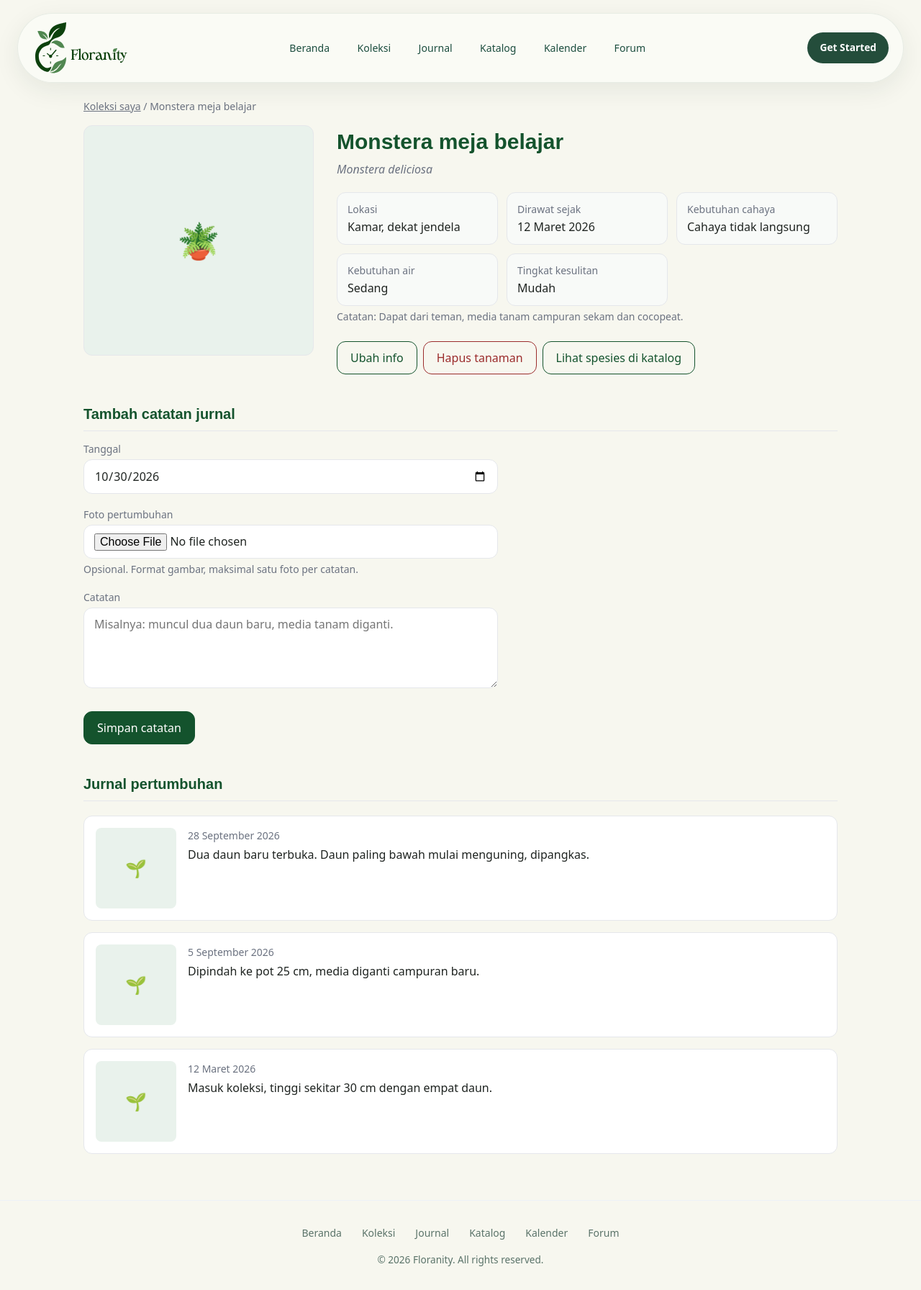
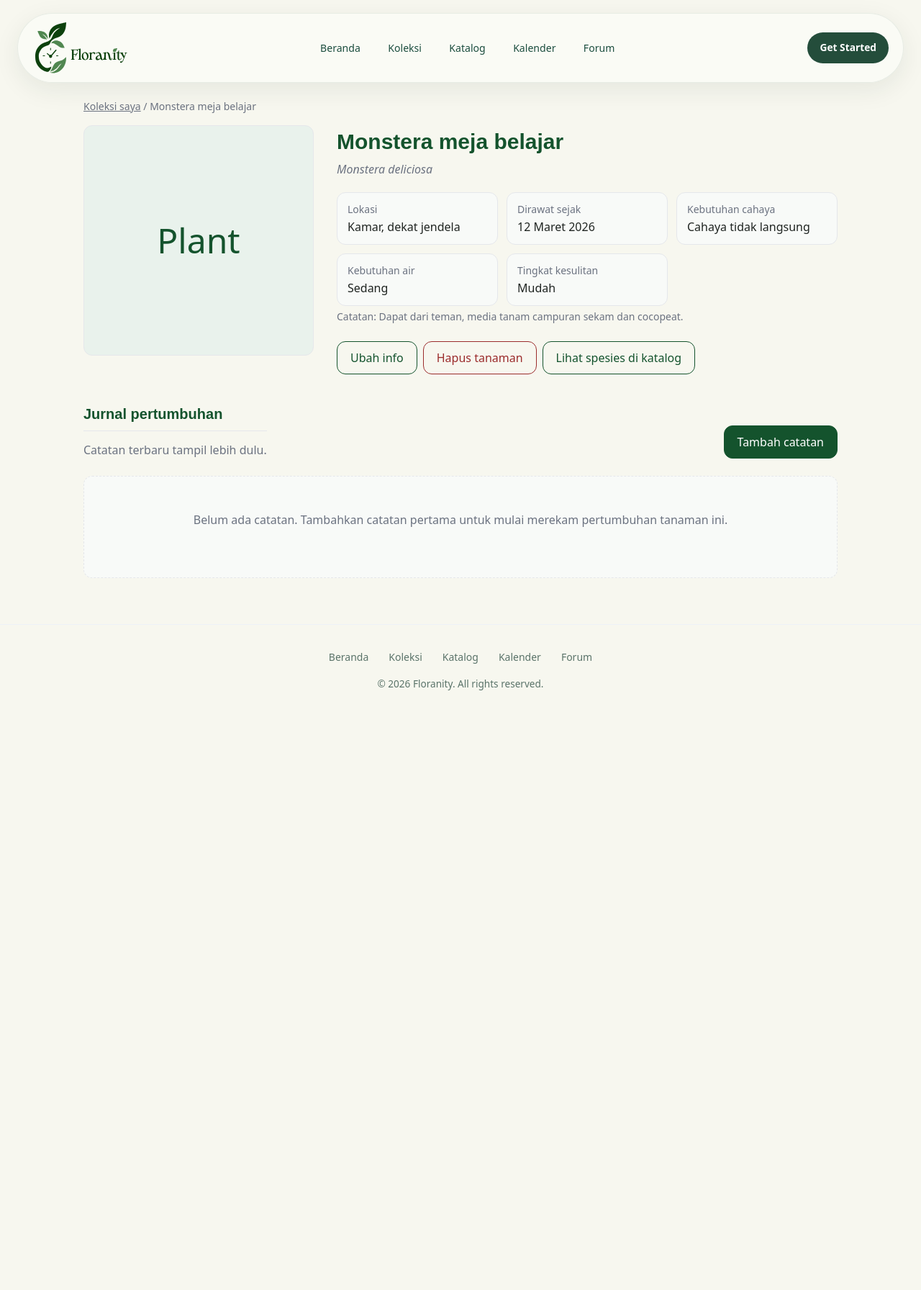
Before and after one commit to pbp-kelompok-b3/Floranity, a Django app: page /koleksi/1/ in a window 1280 px wide. Shown: the whole page at 72% size. After the commit the page ends 959 px from the top, so only its background shows below. Run offline with Django 5.2, Linux system fonts and the light colour scheme.

Commit message:
refactor: replace journal log inside collection with the journal app form

```diff
--- a/config/urls.py
+++ b/config/urls.py
@@ -22,5 +22,4 @@ urlpatterns = [
     path('admin/', admin.site.urls),
     path('', views.show_landing_page, name='home'),
     path('', include('koleksi.urls')),
-    path('', include('journal.urls')),
 ]
--- a/journal/templates/journal/journal_log_form.html
+++ b/journal/templates/journal/journal_log_form.html
@@ -27,6 +27,7 @@
 
       <form method="post" enctype="multipart/form-data" class="journal-form">
         {% csrf_token %}
+        {% if plant_id %}<input type="hidden" name="plant_id" value="{{ plant_id }}">{% endif %}
         {% if form.non_field_errors %}<div class="journal-errors">{{ form.non_field_errors }}</div>{% endif %}
 
         {% for title, fields in form.sections %}
--- a/journal/urls.py
+++ /dev/null
@@ -1,10 +0,0 @@
-from django.urls import path
-
-from . import views
-
-app_name = "journal"
-
-urlpatterns = [
-    path("journal/", views.journal_log_create, name="index"),
-    path("journal/new/", views.journal_log_create, name="create"),
-]
--- a/koleksi/templates/koleksi/koleksi_detail.html
+++ b/koleksi/templates/koleksi/koleksi_detail.html
@@ -1,14 +1,13 @@
 {% extends 'base.html' %}
 {% load static %}
 
-{% block title %}{{ tanaman.nama_panggilan }} — Koleksi Floranity{% endblock title %}
+{% block title %}{{ tanaman.nama_panggilan }} - Koleksi Floranity{% endblock title %}
 
 {% block extra_css %}
 <link rel="stylesheet" href="{% static 'koleksi/css/koleksi.css' %}">
 {% endblock extra_css %}
 
 {% block content %}
-
 <div class="fl-page">
   <p class="fl-breadcrumb">
     <a href="{% url 'koleksi:daftar' %}">Koleksi saya</a> / {{ tanaman.nama_panggilan }}
@@ -19,7 +18,7 @@
       {% if tanaman.foto %}
         <img src="{{ tanaman.foto }}" alt="Foto {{ tanaman.nama_panggilan }}">
       {% else %}
-        🪴
+        <span aria-hidden="true">Plant</span>
       {% endif %}
     </div>
 
@@ -28,94 +27,58 @@
       <p class="fl-detail__ilmiah">{{ tanaman.nama_ilmiah }}</p>
 
       <dl class="fl-fakta">
-        <div>
-          <dt>Lokasi</dt>
-          <dd>{{ tanaman.lokasi|default:"Belum diisi" }}</dd>
-        </div>
-        <div>
-          <dt>Dirawat sejak</dt>
-          <dd>{{ tanaman.tanggal_mulai }}</dd>
-        </div>
-        <div>
-          <dt>Kebutuhan cahaya</dt>
-          <dd>{{ tanaman.cahaya|default:"Tidak ada data" }}</dd>
-        </div>
-        <div>
-          <dt>Kebutuhan air</dt>
-          <dd>{{ tanaman.penyiraman|default:"Tidak ada data" }}</dd>
-        </div>
-        <div>
-          <dt>Tingkat kesulitan</dt>
-          <dd>{{ tanaman.tingkat_kesulitan|default:"Tidak ada data" }}</dd>
-        </div>
+        <div><dt>Lokasi</dt><dd>{{ tanaman.lokasi|default:"Belum diisi" }}</dd></div>
+        <div><dt>Dirawat sejak</dt><dd>{{ tanaman.tanggal_mulai }}</dd></div>
+        <div><dt>Kebutuhan cahaya</dt><dd>{{ tanaman.cahaya|default:"Tidak ada data" }}</dd></div>
+        <div><dt>Kebutuhan air</dt><dd>{{ tanaman.penyiraman|default:"Tidak ada data" }}</dd></div>
+        <div><dt>Tingkat kesulitan</dt><dd>{{ tanaman.tingkat_kesulitan|default:"Tidak ada data" }}</dd></div>
       </dl>
 
-      {% if tanaman.catatan %}
-        <p class="fl-form__bantuan">Catatan: {{ tanaman.catatan }}</p>
-      {% endif %}
+      {% if tanaman.catatan %}<p class="fl-form__bantuan">Catatan: {{ tanaman.catatan }}</p>{% endif %}
 
       <div class="fl-detail__aksi">
         <a class="fl-btn fl-btn--sekunder" href="{% url 'koleksi:ubah' tanaman.id %}">Ubah info</a>
         <a class="fl-btn fl-btn--bahaya" href="{% url 'koleksi:hapus' tanaman.id %}">Hapus tanaman</a>
         {% if tanaman.spesies_id %}
-          <a class="fl-btn fl-btn--sekunder" href="{% url 'koleksi:katalog_detail' tanaman.spesies_id %}">
-            Lihat spesies di katalog
-          </a>
+          <a class="fl-btn fl-btn--sekunder" href="{% url 'koleksi:katalog_detail' tanaman.spesies_id %}">Lihat spesies di katalog</a>
         {% endif %}
       </div>
     </div>
   </div>
 
   <section class="fl-seksi">
-    <h2>Tambah catatan jurnal</h2>
-    <form class="fl-form" method="post" action="{% url 'koleksi:jurnal_tambah' tanaman.id %}"
-          enctype="multipart/form-data">
-      {% csrf_token %}
+    <div class="fl-header">
       <div>
-        <label for="tanggal">Tanggal</label>
-        <input type="date" id="tanggal" name="tanggal" value="{{ hari_ini }}" required>
+        <h2>Jurnal pertumbuhan</h2>
+        <p>Catatan terbaru tampil lebih dulu.</p>
       </div>
-      <div>
-        <label for="foto">Foto pertumbuhan</label>
-        <input type="file" id="foto" name="foto" accept="image/*">
-        <p class="fl-form__bantuan">Opsional. Format gambar, maksimal satu foto per catatan.</p>
-      </div>
-      <div>
-        <label for="catatan">Catatan</label>
-        <textarea id="catatan" name="catatan"
-                  placeholder="Misalnya: muncul dua daun baru, media tanam diganti."></textarea>
-      </div>
-      <div class="fl-form__aksi">
-        <button class="fl-btn" type="submit">Simpan catatan</button>
-      </div>
-    </form>
-  </section>
+      <a class="fl-btn" href="{{ journal_create_url }}">Tambah catatan</a>
+    </div>
 
-  <section class="fl-seksi">
-    <h2>Jurnal pertumbuhan</h2>
     {% if jurnal_list %}
       <ul class="fl-jurnal">
         {% for catatan in jurnal_list %}
           <li class="fl-jurnal__item">
             <span class="fl-jurnal__foto">
-              {% if catatan.foto %}
-                <img src="{{ catatan.foto }}" alt="Foto jurnal {{ catatan.tanggal }}" loading="lazy">
+              {% if catatan.photo %}
+                <img src="{{ catatan.photo.url }}" alt="Foto jurnal {{ catatan.plant_name }}" loading="lazy">
               {% else %}
-                🌱
+                <span aria-hidden="true">Plant</span>
               {% endif %}
             </span>
             <div>
-              <p class="fl-jurnal__tanggal">{{ catatan.tanggal }}</p>
-              <p class="fl-jurnal__catatan">{{ catatan.catatan }}</p>
+              <p class="fl-jurnal__tanggal">{{ catatan.occurred_at|date:"d M Y, H:i" }} · {{ catatan.get_activity_display }}</p>
+              {% if catatan.notes %}<p class="fl-jurnal__catatan">{{ catatan.notes }}</p>{% endif %}
+              {% if catatan.health_status != "unknown" %}<p>Status: {{ catatan.get_health_status_display }}</p>{% endif %}
             </div>
           </li>
         {% endfor %}
       </ul>
     {% else %}
       <div class="fl-kosong">
-        <p>Belum ada catatan. Catatan pertama bisa ditambahkan lewat formulir di atas.</p>
+        <p>Belum ada catatan. Tambahkan catatan pertama untuk mulai merekam pertumbuhan tanaman ini.</p>
       </div>
     {% endif %}
   </section>
 </div>
-{% endblock %}
+{% endblock content %}
--- a/koleksi/templates/koleksi/koleksi_hapus.html
+++ b/koleksi/templates/koleksi/koleksi_hapus.html
@@ -18,14 +18,13 @@
   <div class="fl-header">
     <div>
       <h1>Hapus tanaman</h1>
-      <p>Tindakan ini juga menghapus seluruh catatan jurnalnya dan tidak bisa dibatalkan.</p>
+      <p>Tindakan ini tidak bisa dibatalkan.</p>
     </div>
   </div>
 
   <div class="fl-kosong">
     <p>
-      Hapus <strong>{{ tanaman.nama_panggilan }}</strong> ({{ tanaman.nama_ilmiah }})
-      beserta {{ tanaman.jumlah_jurnal }} catatan jurnalnya?
+      Hapus <strong>{{ tanaman.nama_panggilan }}</strong> ({{ tanaman.nama_ilmiah }})?
     </p>
     <form method="post">
       {% csrf_token %}
--- a/koleksi/urls.py
+++ b/koleksi/urls.py
@@ -11,9 +11,10 @@ urlpatterns = [
 
     # Koleksi pribadi
     path("koleksi/", views.daftar, name="daftar"),
+    path("koleksi/jurnal/", views.jurnal, name="jurnal"),
+    path("koleksi/jurnal/tambah/", views.jurnal_tambah, name="jurnal_tambah"),
     path("koleksi/tambah/", views.tambah, name="tambah"),
     path("koleksi/<int:tanaman_id>/", views.detail, name="detail"),
     path("koleksi/<int:tanaman_id>/ubah/", views.ubah, name="ubah"),
     path("koleksi/<int:tanaman_id>/hapus/", views.hapus, name="hapus"),
-    path("koleksi/<int:tanaman_id>/jurnal/tambah/", views.jurnal_tambah, name="jurnal_tambah"),
 ]
--- a/koleksi/views.py
+++ b/koleksi/views.py
@@ -5,13 +5,15 @@ dulu. Setiap tempat yang nanti diganti model atau panggilan Perenual sudah
 ditandai dengan komentar TODO.
 """
 
-from datetime import date
 from urllib.parse import urlencode
 
 from django.conf import settings
 from django.http import Http404
 from django.shortcuts import redirect, render
 from django.urls import reverse
+
+from journal.forms import JournalLogForm
+from journal.models import JournalLog
 
 from . import sample_data, services
 
@@ -35,14 +37,16 @@ def katalog(request):
     spesies_list = []
     ada_berikut = False
 
-    if getattr(settings, "PERENUAL_API_KEY", ""):
+    if settings.PRODUCTION and getattr(settings, "PERENUAL_API_KEY", ""):
         try:
             spesies_list = services.cari_spesies(q=q, halaman=halaman, air=air, cahaya=cahaya)
             ada_berikut = len(spesies_list) >= JUMLAH_PER_HALAMAN
         except Exception:
             spesies_list = []
 
-    if not spesies_list and not (getattr(settings, "PERENUAL_API_KEY", "") and q):
+    if not spesies_list and not (
+        settings.PRODUCTION and getattr(settings, "PERENUAL_API_KEY", "") and q
+    ):
         hasil = sample_data.cari_spesies(q, air=air, cahaya=cahaya)
         awal = (halaman - 1) * JUMLAH_PER_HALAMAN
         akhir = awal + JUMLAH_PER_HALAMAN
@@ -72,7 +76,7 @@ def katalog_detail(request, spesies_id):
     spesies = None
     detail_terkunci = False
 
-    if getattr(settings, "PERENUAL_API_KEY", ""):
+    if settings.PRODUCTION and getattr(settings, "PERENUAL_API_KEY", ""):
         try:
             spesies = services.ambil_spesies(spesies_id)
             if spesies is None and spesies_id > services.BATAS_DETAIL_GRATIS:
@@ -96,14 +100,25 @@ def katalog_detail(request, spesies_id):
 # Koleksi pribadi (CRUD)
 # --------------------------------------------------------------------------
 
-# TODO: pasang @login_required di semua view koleksi setelah fitur auth siap.
+# TODO(OAuth): apply Django's @login_required to private collection and journal
+# views after OAuth login is merged; OAuth should authenticate into request.user.
 def daftar(request):
     """Koleksi milik pengguna yang sedang login."""
     q = request.GET.get("q", "").strip().lower()
     urut = request.GET.get("urut", "terbaru")
 
     # TODO: ganti dengan Tanaman.objects.filter(pemilik=request.user)
-    tanaman_list = list(sample_data.TANAMAN)
+    tanaman_list = [dict(tanaman) for tanaman in sample_data.TANAMAN]
+    if request.user.is_authenticated:
+        for tanaman in tanaman_list:
+            tanaman["jumlah_jurnal"] = JournalLog.objects.filter(
+                owner=request.user,
+                plant_name__iexact=tanaman["nama_panggilan"],
+                plant_species__iexact=tanaman["nama_ilmiah"],
+            ).count()
+    else:
+        for tanaman in tanaman_list:
+            tanaman["jumlah_jurnal"] = 0
     total = len(tanaman_list)
 
     if q:
@@ -123,17 +138,85 @@ def daftar(request):
     })
 
 
+def jurnal(request):
+    """Show the current user's journal entries, newest first."""
+    jurnal_list = JournalLog.objects.none()
+    if request.user.is_authenticated:
+        jurnal_list = JournalLog.objects.filter(owner=request.user).order_by(
+            "-occurred_at", "-created_at",
+        )
+
+    return render(request, "koleksi/journal_list.html", {
+        "jurnal_list": jurnal_list,
+    })
+
+
+def jurnal_tambah(request):
+    """Create a journal entry, optionally linked to a sample collection plant."""
+    plant_id = request.POST.get("plant_id") or request.GET.get("plant_id", "")
+    plant = (
+        sample_data.ambil_tanaman(int(plant_id))
+        if plant_id.isdigit()
+        else None
+    )
+    initial = {
+        "plant_name": request.GET.get("plant_name", ""),
+        "plant_species": request.GET.get("plant_species", ""),
+        "plant_type": request.GET.get("plant_type", ""),
+    }
+    if plant:
+        initial.update({
+            "plant_name": plant["nama_panggilan"],
+            "plant_species": plant["nama_ilmiah"],
+        })
+
+    if request.method == "POST":
+        form = JournalLogForm(request.POST, request.FILES, initial=initial)
+        if plant:
+            form.fields["plant_name"].disabled = True
+            form.fields["plant_species"].disabled = True
+        if form.is_valid():
+            # TODO(OAuth): Require Django-authenticated users after the OAuth login
+            if request.user.is_authenticated:
+                form.save_for_owner(request.user)
+                if plant:
+                    return redirect("koleksi:detail", tanaman_id=int(plant_id))
+                return redirect("koleksi:jurnal")
+            form.add_error(None, "Sign in before saving a journal entry.")
+    else:
+        form = JournalLogForm(initial=initial)
+        if plant:
+            form.fields["plant_name"].disabled = True
+            form.fields["plant_species"].disabled = True
+
+    return render(request, "journal/journal_log_form.html", {
+        "form": form,
+        "plant_id": int(plant_id) if plant else "",
+    })
+
+
 def detail(request, tanaman_id):
-    """Detail satu tanaman beserta jurnal pertumbuhannya."""
+    """Detail one plant and its newest journal entries."""
     tanaman = sample_data.ambil_tanaman(tanaman_id)
     if tanaman is None:
         raise Http404("Tanaman tidak ditemukan")
 
-    # TODO: pastikan tanaman.pemilik == request.user, kalau bukan kembalikan 404.
+    jurnal_list = JournalLog.objects.none()
+    if request.user.is_authenticated:
+        jurnal_list = JournalLog.objects.filter(
+            owner=request.user,
+            plant_name__iexact=tanaman["nama_panggilan"],
+            plant_species__iexact=tanaman["nama_ilmiah"],
+        ).order_by("-occurred_at", "-created_at")
+
     return render(request, "koleksi/koleksi_detail.html", {
         "tanaman": tanaman,
-        "jurnal_list": sample_data.JURNAL.get(tanaman_id, []),
-        "hari_ini": date.today().isoformat(),
+        "jurnal_list": jurnal_list,
+        "journal_create_url": reverse("koleksi:jurnal_tambah") + "?" + urlencode({
+            "plant_id": tanaman["id"],
+            "plant_name": tanaman["nama_panggilan"],
+            "plant_species": tanaman["nama_ilmiah"],
+        }),
     })
 
 
@@ -148,7 +231,7 @@ def tambah(request):
     if spesies_id and spesies_id.isdigit():
         spesies = None
         sid = int(spesies_id)
-        if getattr(settings, "PERENUAL_API_KEY", ""):
+        if settings.PRODUCTION and getattr(settings, "PERENUAL_API_KEY", ""):
             try:
                 spesies = services.ambil_spesies(sid)
             except Exception:
@@ -197,11 +280,3 @@ def hapus(request, tanaman_id):
         return redirect(f"{reverse('koleksi:daftar')}?pesan=Tanaman+berhasil+dihapus")
 
     return render(request, "koleksi/koleksi_hapus.html", {"tanaman": tanaman})
-
-
-def jurnal_tambah(request, tanaman_id):
-    """Menerima satu entri jurnal (foto dan catatan) dari halaman detail."""
-    if request.method == "POST":
-        # TODO: simpan lewat JurnalForm dengan tanaman_id sebagai foreign key.
-        pass
-    return redirect("koleksi:detail", tanaman_id=tanaman_id)
--- a/templates/base.html
+++ b/templates/base.html
@@ -29,7 +29,6 @@
             <ul class="nav-menu" id="nav-menu">
                 <li><a href="/" class="nav-link">Beranda</a></li>
                 <li><a href="/koleksi/" class="nav-link">Koleksi</a></li>
-                <li><a href="{% url 'journal:index' %}" class="nav-link">Journal</a></li>
                 <li><a href="/katalog/" class="nav-link">Katalog</a></li>
                 <li><a href="/kalender/" class="nav-link">Kalender</a></li>
                 <li><a href="/forum/" class="nav-link">Forum</a></li>
@@ -50,7 +49,6 @@
             <ul class="footer-links">
                 <li><a href="/">Beranda</a></li>
                 <li><a href="/koleksi/">Koleksi</a></li>
-            <li><a href="{% url 'journal:index' %}">Journal</a></li>
                 <li><a href="/katalog/">Katalog</a></li>
                 <li><a href="/kalender/">Kalender</a></li>
                 <li><a href="/forum/">Forum</a></li>
```
Also changed, not shown: journal/views.py (deleted, +0 -17 lines), koleksi/sample_data.py (+0 -16 lines), koleksi/templates/koleksi/journal_list.html (added, +48 -0 lines).
